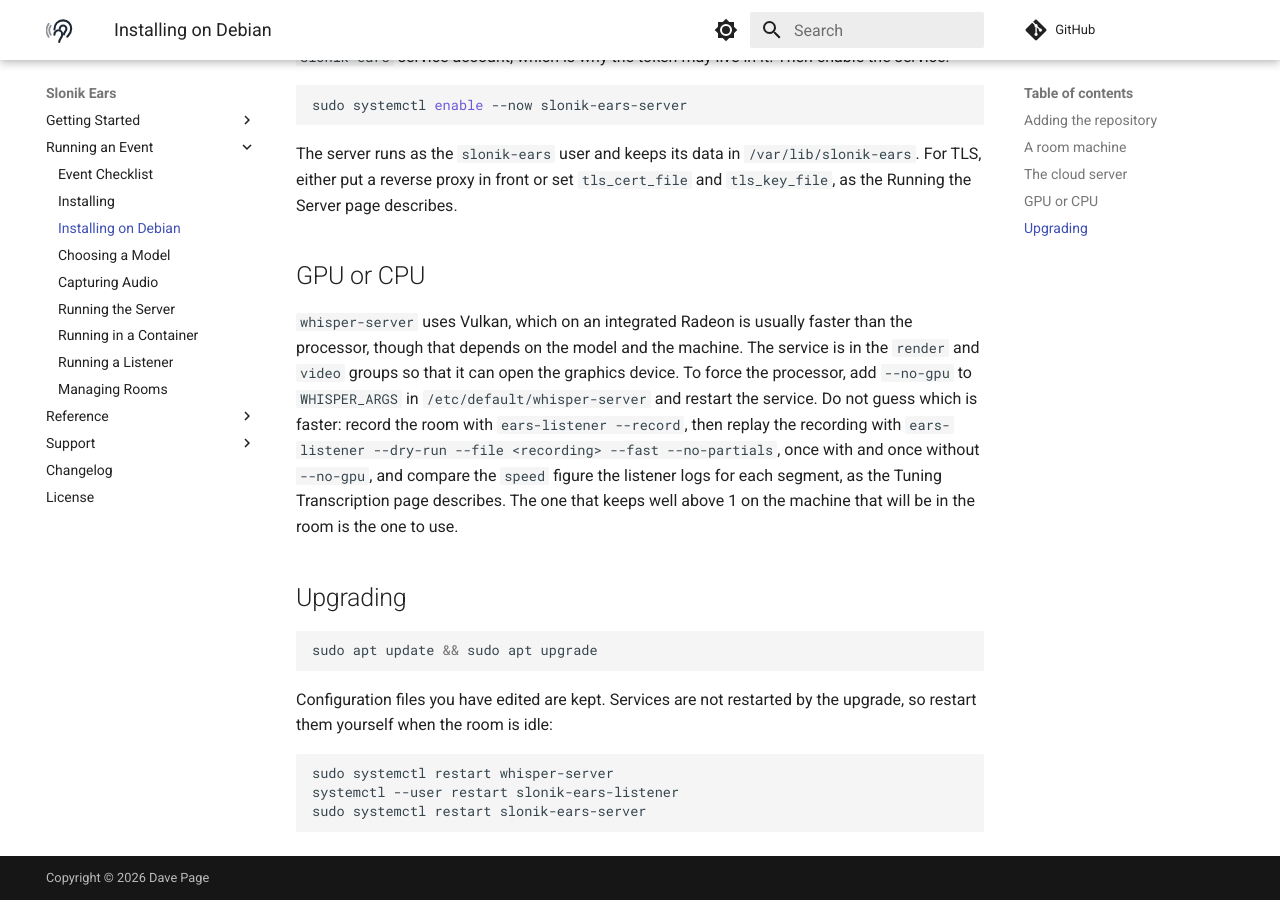
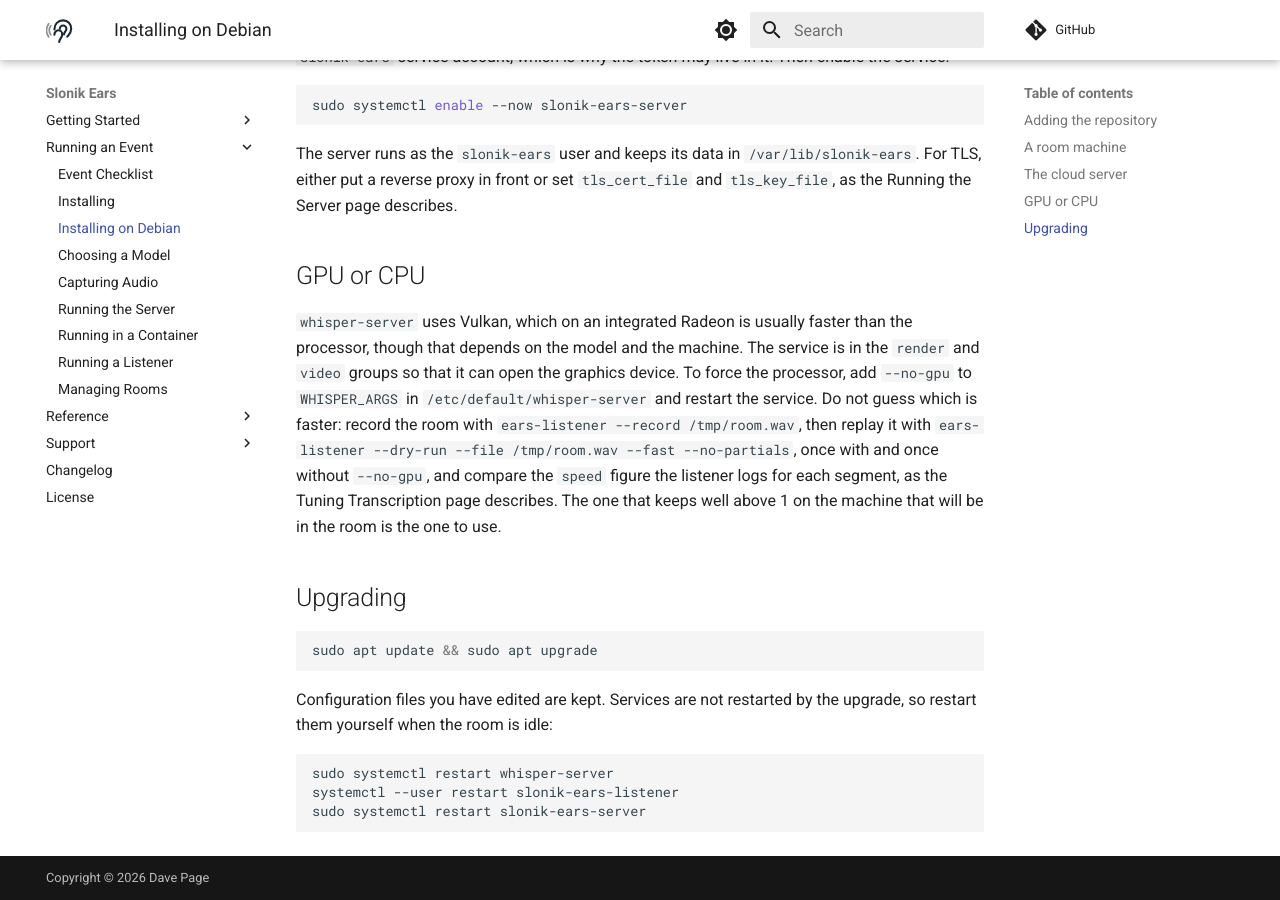
Before and after one commit to dpage/slonik-ears, an MkDocs documentation site: the page built from docs/debian.md, in a window 1280 px wide and 900 px high, scrolled down 1886 px. Built offline with MkDocs 1.6.1 and Material for MkDocs 9.7.7, drawn with Linux system fonts in a browser that asks for light colours; comment, search, counter and statistics services are not loaded.

Commit message:
Give the recording command its file in the Debian page

```diff
--- a/docs/debian.md
+++ b/docs/debian.md
@@ -111,8 +111,8 @@ machine. The service is in the `render` and `video` groups so that it can
 open the graphics device. To force the processor, add `--no-gpu` to
 `WHISPER_ARGS` in `/etc/default/whisper-server` and restart the
 service. Do not guess which is faster: record the room with
-`ears-listener --record`, then replay the recording with
-`ears-listener --dry-run --file <recording> --fast --no-partials`, once
+`ears-listener --record /tmp/room.wav`, then replay it with
+`ears-listener --dry-run --file /tmp/room.wav --fast --no-partials`, once
 with and once without `--no-gpu`, and compare the `speed` figure the
 listener logs for each segment, as the Tuning Transcription page
 describes. The one that keeps well above 1 on the machine that will be in
```
